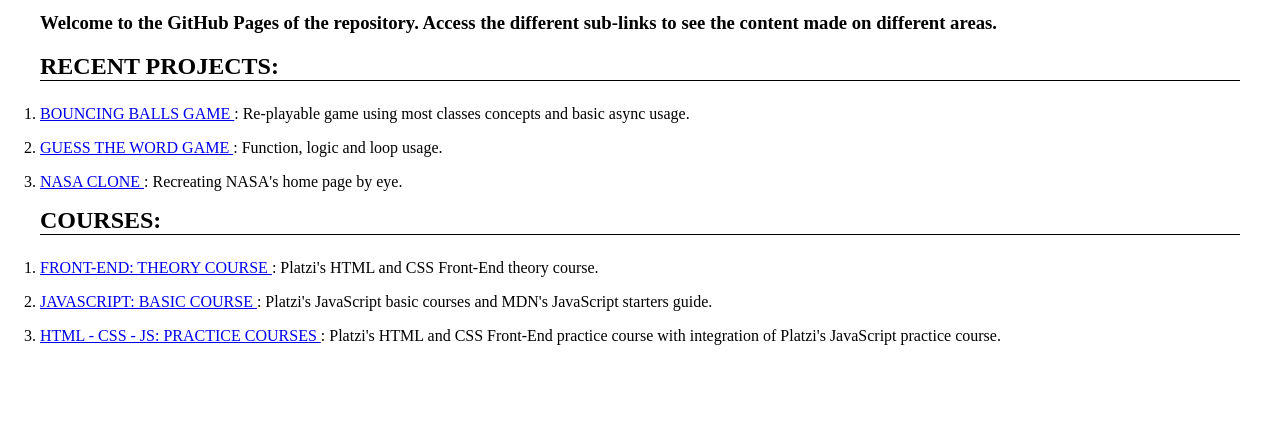
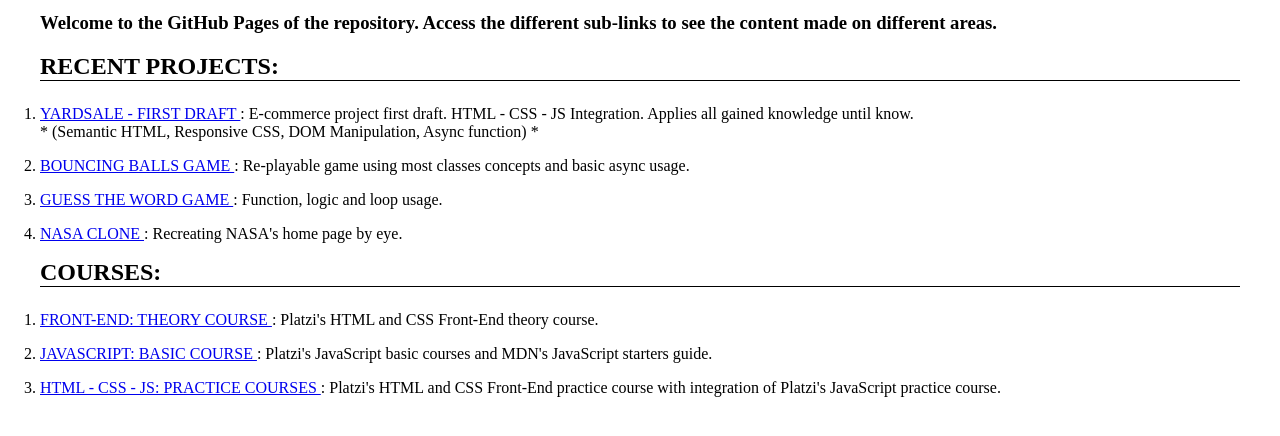
Before and after one commit to miguelsrz/web-development-learning, a plain HTML site: page index.html in a window 1280 px wide. Shown: the part 98-534 px from the top of the page. Drawn offline with Linux system fonts and the light colour scheme.

Commit message:
Update index

```diff
--- a/index.html
+++ b/index.html
@@ -39,6 +39,13 @@
     </header>
     <h2>RECENT PROJECTS:</h2>
     <ol>
+        <li>
+            <a href="cursos-proyecto-yardsale/curso-practico-js-viejo/js-vanilla-yardsale-integrado/js-yardsale.html">
+                YARDSALE - FIRST DRAFT
+            </a>
+            <span>: E-commerce project first draft. HTML - CSS - JS Integration. Applies all gained knowledge until know.</span>
+            <p>* (Semantic HTML, Responsive CSS, DOM Manipulation, Async function) *</p>
+        </li>
         <li>
             <a href="javascript-desde-cero/mdn/Objetos/Ejercicio Pelotas/index.html">
                 BOUNCING BALLS GAME
```
Also changed, not shown: cursos-proyecto-yardsale/curso-practico-js-viejo/js-vanilla-yardsale-integrado/yardsale.css (+7 -0 lines), cursos-proyecto-yardsale/index.html (+1 -1 lines).
